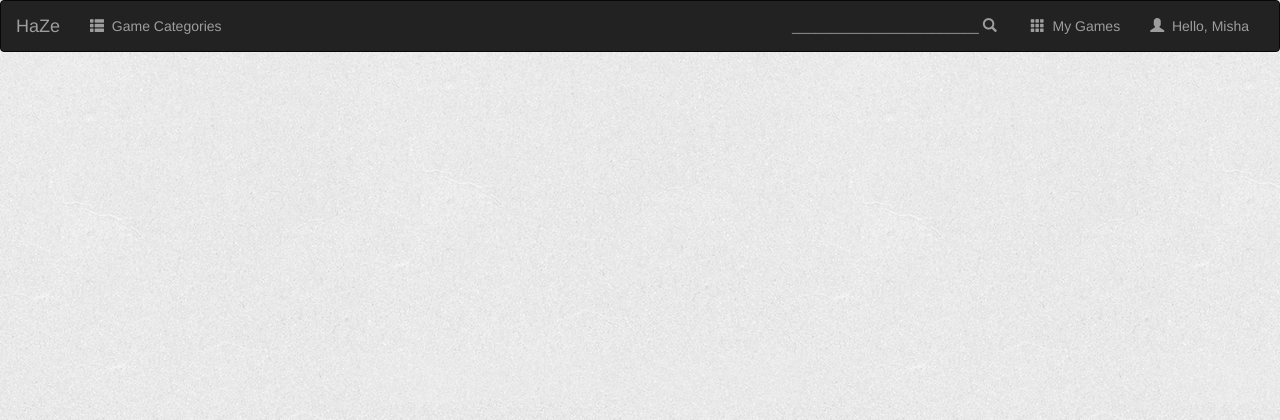
After one commit to mishinma/wsdproject, a Django app: template haze/base/templates/base/base_user.html in a window 1280 px wide. The commit adds this page. Shown: the top 420 px of the page. Run offline with Django 3.2, Linux system fonts and the light colour scheme; the template is opened without the code that fills it, so the values that code supplies are empty; some libraries are stand-ins or nearby versions.

Commit message:
divide base into three bases

```diff
--- a/haze/base/static/base/style.css
+++ b/haze/base/static/base/style.css
@@ -6,6 +6,6 @@ body {
     width: 200px;
 }
 
-.rating {
-    width: 200px;
+#playbtn {
+    margin: 10px;
 }
--- /dev/null
+++ b/haze/base/templates/base/base_user.html
@@ -0,0 +1,61 @@
+<!DOCTYPE html>
+<html lang="en">
+<head>
+    <meta charset="UTF-8">
+    <title>{% block title %}{% endblock %}</title>
+    {% load staticfiles %}
+    <link rel="stylesheet" type="text/css" href="{% static 'base/style.css' %}">
+    <link rel="stylesheet" href="https://maxcdn.bootstrapcdn.com/bootstrap/3.3.7/css/bootstrap.min.css" integrity="sha384-BVYiiSIFeK1dGmJRAkycuHAHRg32OmUcww7on3RYdg4Va+PmSTsz/K68vbdEjh4u" crossorigin="anonymous">
+    <link href="https://fonts.googleapis.com/css?family=Source+Sans+Pro" rel="stylesheet">
+    <script src="https://maxcdn.bootstrapcdn.com/bootstrap/3.3.7/js/bootstrap.min.js" integrity="sha384-Tc5IQib027qvyjSMfHjOMaLkfuWVxZxUPnCJA7l2mCWNIpG9mGCD8wGNIcPD7Txa" crossorigin="anonymous"></script>
+    <script src="https://code.jquery.com/jquery-1.12.4.js" integrity="sha256-Qw82+bXyGq6MydymqBxNPYTaUXXq7c8v3CwiYwLLNXU=" crossorigin="anonymous"></script>
+</head>
+<body>
+
+<nav class="navbar navbar-inverse">
+    <div class="container-fluid">
+        <!-- Header -->
+        <div class="nav-header">
+            <button type="button" class="navbar-toggle" data-toggle="collapse" data-target="#topNavBar">
+                <span class="icon-bar"></span>
+                <span class="icon-bar"></span>
+                <span class="icon-bar"></span>
+            </button>
+            <a class="navbar-brand" href="{% url 'base:index' %}">HaZe</a>
+        </div>
+        <!-- Items -->
+        <div class="collapse navbar-collapse" id="topNavBar">
+            <ul class="nav navbar-nav">
+                <li class="">
+                    <a href="#">
+                        <span class="glyphicon glyphicon-th-list" aria-hidden="true"></span>&nbsp; Game Categories
+                    </a>
+                </li>
+
+            </ul>
+            <ul class="nav navbar-nav navbar-right">
+                <li class="">
+                    <a href="#">
+                        ________________________ <span class="glyphicon glyphicon-search" aria-hidden="true"></span>&nbsp;
+                    </a>
+                </li>
+                <li class="">
+                    <a href="#">
+                        <span class="glyphicon glyphicon-th" aria-hidden="true"></span>&nbsp; My Games
+                    </a>
+                </li>
+                <li class="">
+                    <a href={% url 'accounts:register-user' %}>
+                        <span class="glyphicon glyphicon-user" aria-hidden="true"></span>&nbsp; Hello, Misha
+                    </a>
+                </li>
+            </ul>
+        </div>
+    </div>
+</nav>
+
+{% block body %}
+{% endblock %}
+
+</body>
+</html>
--- a/haze/base/templates/base/index.html
+++ b/haze/base/templates/base/index.html
@@ -1,4 +1,4 @@
-{% extends 'base/base.html' %}
+{% extends 'base/base_visitor.html' %}
 
 {% block body %}
 
```
Also changed, not shown: haze/base/templates/base/base_dev.html (renamed from haze/base/templates/base/base.html, +3 -8 lines), haze/base/templates/base/base_visitor.html (added, +61 -0 lines), haze/community/templates/community/game-info.html (+6 -5 lines), haze/base/static/base/images/004-polished-wood.png (deleted), haze/base/static/base/images/005-wood-grain.png (deleted).
